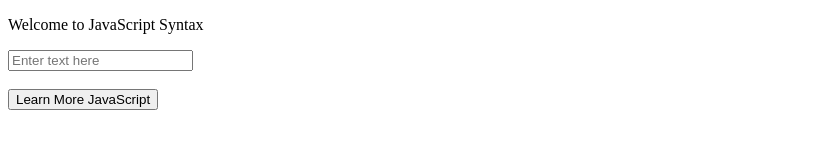
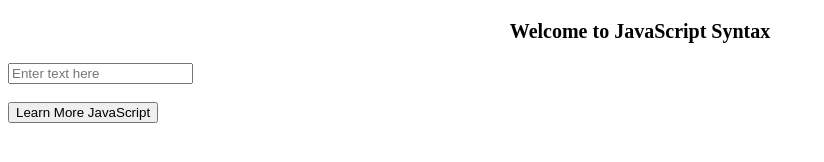
Before and after one commit to Agnestusiime/JavaScript_Interniship2024, a plain HTML site: page index.html in a window 1280 px wide. Shown: the whole page, without its empty margins (0-824 px from the left). Drawn offline with Linux system fonts and the light colour scheme.

Commit message:
update index.html

```diff
--- a/index.html
+++ b/index.html
@@ -20,6 +20,11 @@
     </div>
     <!-- on hoover change button color to red -->
     <style>
+        p{
+            font-size: 20px;
+            font-weight: bold;
+            text-align: center;
+        }
         #button:hover {
             background-color: red;
         }
```
